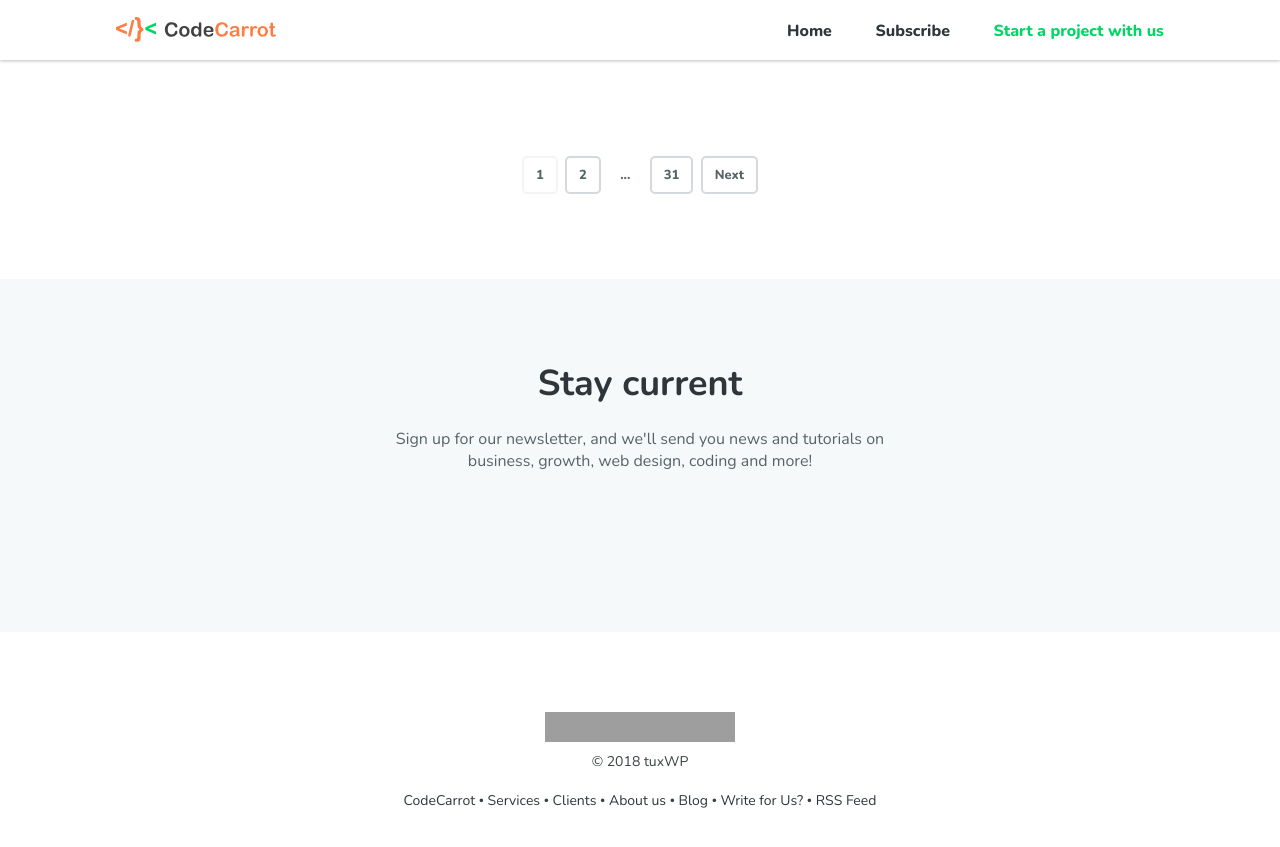
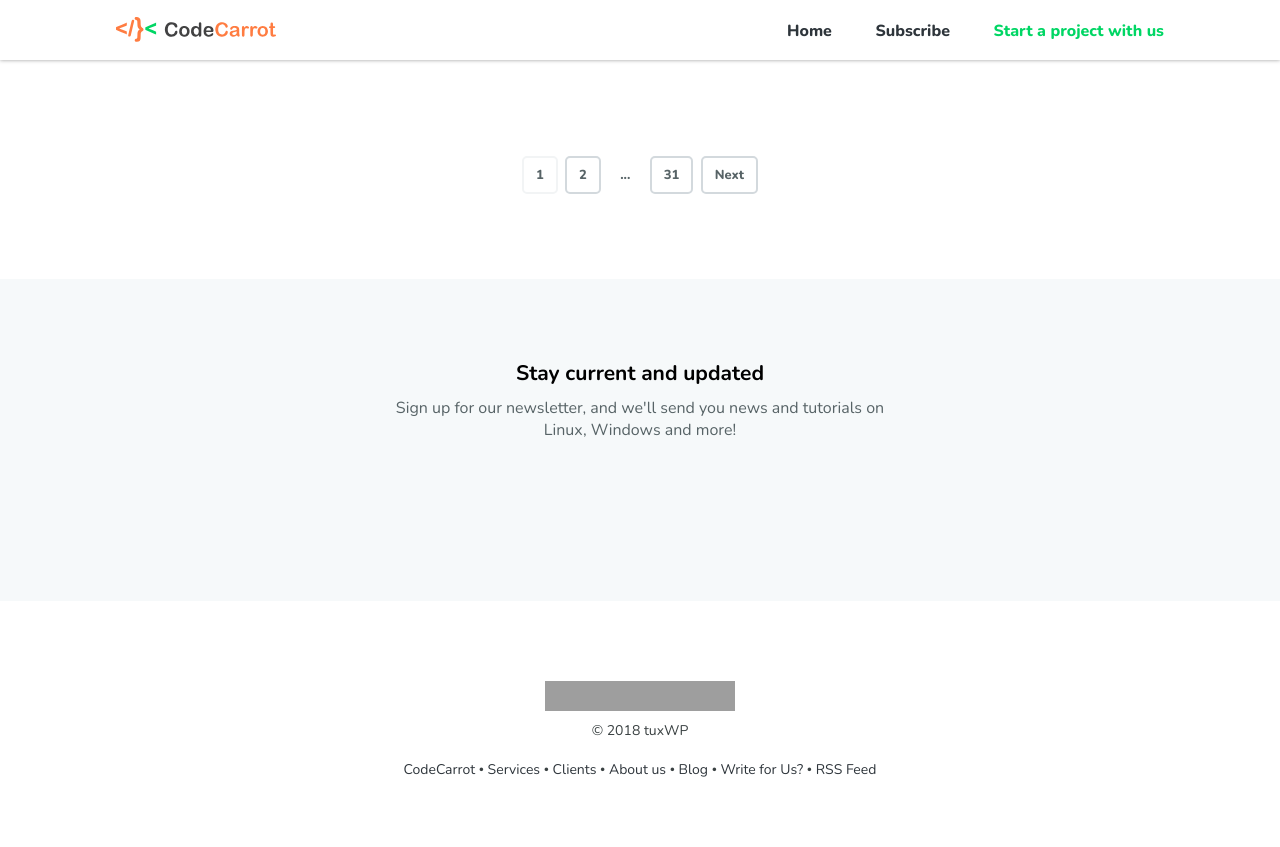
Before and after one commit to gopalraha/axis, a Jekyll site: the page built from index.html, in a window 1280 px wide and 900 px high, scrolled down 2065 px. Shown: the top 847 px of the window. Built offline with Jekyll 4.4.1, drawn with Linux system fonts in a browser that asks for light colours; the list of posts is cut into pages by our own code; grey boxes are pictures that could not be loaded.

Commit message:
Update footer.html

```diff
--- a/_includes/footer.html
+++ b/_includes/footer.html
@@ -3,8 +3,8 @@
 	<div id="subscribe">
 		<div class="container">
 			<div class="join-newsletter">
-				<h1>Stay current</h1>
-				<p>Sign up for our newsletter, and we'll send you news and tutorials on business, growth, web design, coding and more!</p>
+				<h2>Stay current and updated</h2>
+				<p>Sign up for our newsletter, and we'll send you news and tutorials on Linux, Windows and more!</p>
 				<div class="join-newsletter-form">
 
 
@@ -64,7 +64,7 @@
 <!--     <ul class="social">
 
 			<li>
-				<a target="_blank" href="//www.twitter.com/codecarrotnet">
+				<a target="_blank" href="//www.twitter.com/techbrown_com">
 					<svg version="1.1" xmlns="http://www.w3.org/2000/svg" xmlns:xlink="http://www.w3.org/1999/xlink" x="0px" y="0px" viewBox="0 0 410.155 410.155" style="enable-background:new 0 0 410.155 410.155;" xml:space="preserve">
 					<path d="M403.632,74.18c-9.113,4.041-18.573,7.229-28.28,9.537c10.696-10.164,18.738-22.877,23.275-37.067
 						l0,0c1.295-4.051-3.105-7.554-6.763-5.385l0,0c-13.504,8.01-28.05,14.019-43.235,17.862c-0.881,0.223-1.79,0.336-2.702,0.336
@@ -84,7 +84,7 @@
 			</li>
 
 			<li>
-				<a target="_blank" href="//www.facebook.com/codecarrotinc">
+				<a target="_blank" href="//www.facebook.com/system.administrations">
 					<svg version="1.1" xmlns="http://www.w3.org/2000/svg" xmlns:xlink="http://www.w3.org/1999/xlink" x="0px" y="0px" viewBox="0 0 512 512" style="enable-background:new 0 0 512 512;" xml:space="preserve">
 					<path d="M134.941,272.691h56.123v231.051c0,4.562,3.696,8.258,8.258,8.258h95.159
 							c4.562,0,8.258-3.696,8.258-8.258V273.78h64.519c4.195,0,7.725-3.148,8.204-7.315l9.799-85.061c0.269-2.34-0.472-4.684-2.038-6.44
@@ -97,24 +97,7 @@
 			</li>
 
 			<li>
-				<a target="_blank" href="//www.linkedin.com/company/13356075">
-					<svg version="1.1" xmlns="http://www.w3.org/2000/svg" xmlns:xlink="http://www.w3.org/1999/xlink" x="0px" y="0px" viewBox="0 0 430.117 430.117" style="enable-background:new 0 0 430.117 430.117;" xml:space="preserve">
-					<g>
-						<path id="LinkedIn" d="M430.117,261.543V420.56h-92.188V272.193c0-37.271-13.334-62.707-46.703-62.707
-						c-25.473,0-40.632,17.142-47.301,33.724c-2.432,5.928-3.058,14.179-3.058,22.477V420.56h-92.219c0,0,1.242-251.285,0-277.32h92.21
-						v39.309c-0.187,0.294-0.43,0.611-0.606,0.896h0.606v-0.896c12.251-18.869,34.13-45.824,83.102-45.824
-						C384.633,136.724,430.117,176.361,430.117,261.543z M52.183,9.558C20.635,9.558,0,30.251,0,57.463
-						c0,26.619,20.038,47.94,50.959,47.94h0.616c32.159,0,52.159-21.317,52.159-47.94C103.128,30.251,83.734,9.558,52.183,9.558z
-						 M5.477,420.56h92.184v-277.32H5.477V420.56z">
-
-						</path>
-					</g>
-					</svg>
-				</a>
-			</li>
-
-			<li>
-				<a target="_blank" href="//github.com/codecarrotnet">
+				<a target="_blank" href="//github.com/techbrown">
 					<svg version="1.1" xmlns="http://www.w3.org/2000/svg" xmlns:xlink="http://www.w3.org/1999/xlink" x="0px" y="0px" viewBox="0 0 438.549 438.549" style="enable-background:new 0 0 438.549 438.549;" xml:space="preserve">
 						<g>
 							<path d="M409.132,114.573c-19.608-33.596-46.205-60.194-79.798-79.8C295.736,15.166,259.057,5.365,219.271,5.365
@@ -142,31 +125,9 @@
 				</a>
 			</li>
 
-			<li>
-				<a target="_blank" href="//www.behance.net/codecarrot">
-					<?xml version="1.0" encoding="iso-8859-1"?>
-					<svg version="1.1" id="Layer_1" xmlns="http://www.w3.org/2000/svg" xmlns:xlink="http://www.w3.org/1999/xlink" x="0px" y="0px"
-						 viewBox="0 0 458.443 458.443" style="enable-background:new 0 0 458.443 458.443;" xml:space="preserve">
-					<g>
-						<path d="M194.019,206.642c7.935-12.351,12.466-27.086,12.204-42.884
-							c-0.702-42.275-35.884-75.87-78.166-75.87H10.012C4.483,87.888,0,92.371,0,97.9v259.595c0,5.529,4.483,10.012,10.012,10.012
-							h131.861c48.941,0,89.482-39.226,89.682-88.167C231.678,249.346,216.804,222.754,194.019,206.642z M51.787,139.675h77.278
-							c13.995,0,25.382,11.386,25.382,25.382c0,13.995-11.386,25.382-25.382,25.382H51.787V139.675z M143.023,315.72H51.787v-73.494
-							h77.278h13.957c20.262,0,36.747,16.485,36.747,36.747C179.769,299.235,163.285,315.72,143.023,315.72z"/>
-						<path d="M458.443,260.931c0-60.447-47.642-109.623-106.203-109.623s-106.203,49.177-106.203,109.623
-							S293.68,370.555,352.24,370.555c35.534,0,68.552-18.216,88.324-48.729c2.465-3.804,4.704-7.779,6.691-11.876
-							c1.442-2.974-0.746-6.435-4.052-6.443l-52.206-0.13c-1.155-0.003-2.25,0.469-3.078,1.274c-9.858,9.585-21.944,14.116-35.679,14.116
-							c-25.945,0-47.694-19.405-53.108-45.274H448.05c5.74,0,10.393-4.653,10.393-10.393V260.931z M352.24,203.095
-							c19.002,0,35.75,10.413,45.486,26.145h-90.971C316.49,213.508,333.239,203.095,352.24,203.095z"/>
-						<path d="M396.37,138.44h-94.197c-4.395,0-7.958-3.563-7.958-7.958v-23.631c0-4.395,3.563-7.958,7.958-7.958
-							h94.197c4.395,0,7.958,3.563,7.958,7.958v23.631C404.328,134.878,400.765,138.44,396.37,138.44z"/>
-					</g>
-					</svg>
-				</a>
-			</li>
 
 			<li>
-				<a target="_blank" href="//instagram.com/codecarrot">
+				<a target="_blank" href="//instagram.com/techbrown">
 					<svg version="1.1" xmlns="http://www.w3.org/2000/svg" xmlns:xlink="http://www.w3.org/1999/xlink" x="0px" y="0px" viewBox="0 0 438.536 438.536" style="enable-background:new 0 0 438.536 438.536;" xml:space="preserve">
 							<g>
 							<path d="M421.981,16.562C410.941,5.519,397.711,0,382.298,0H56.248C40.83,0,27.604,5.521,16.561,16.562
@@ -189,7 +150,7 @@
 			</li>
 
 			<li>
-				<a target="_blank" href="//www.youtube.com/channel/UCIAktdRKgMZMkNbJY44spqA">
+				<a target="_blank" href="//www.youtube.com/channel/UC0lc4kfSgmuyBDYbbneRauQ">
 					<svg version="1.1" xmlns="http://www.w3.org/2000/svg" xmlns:xlink="http://www.w3.org/1999/xlink" x="0px" y="0px" viewBox="0 0 461.001 461.001" style="enable-background:new 0 0 461.001 461.001;" xml:space="preserve">
 						<path d="M365.257,67.393H95.744C42.866,67.393,0,110.259,0,163.137v134.728
 								c0,52.878,42.866,95.744,95.744,95.744h269.513c52.878,0,95.744-42.866,95.744-95.744V163.137
```
